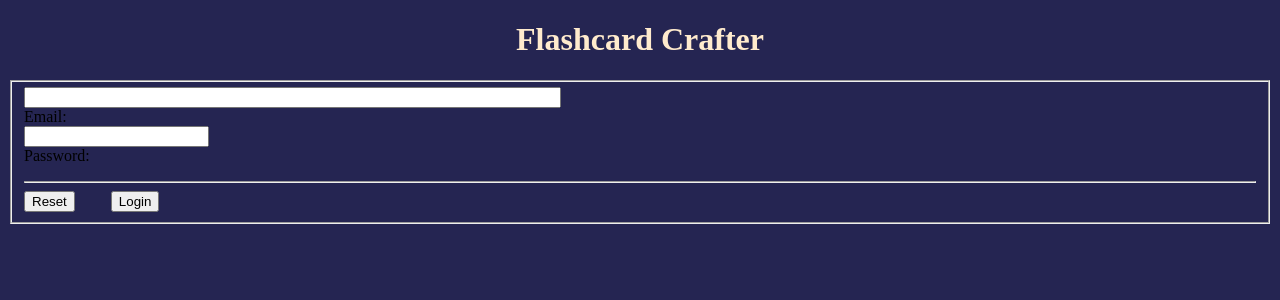
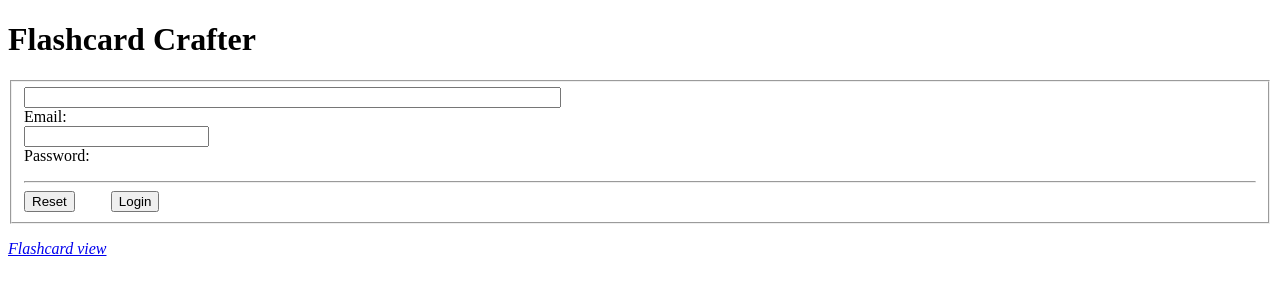
Before and after one commit to Brandon-Valentine/CS-Senior-Project, a PHP site: page /login.php in a window 1280 px wide. Shown: the top 300 px of the page. Run offline with PHP 8.4, Linux system fonts and the light colour scheme; data that the repository does not hold is empty.

Commit message:
Add files via upload

```diff
--- a/login.php
+++ b/login.php
@@ -1,6 +1,6 @@
 <!DOCTYPE html>
 <html>
-    <head> <link rel="stylesheet" href="test.css"> </head>
+
 <h1>Flashcard Crafter</h1>
 
 
@@ -26,4 +26,5 @@
     <input type="submit" value="Login">
 </fieldset>
 </form>
+<p><a href="Backend\Views\index.php">Flashcard view</a>
 <html>
```
